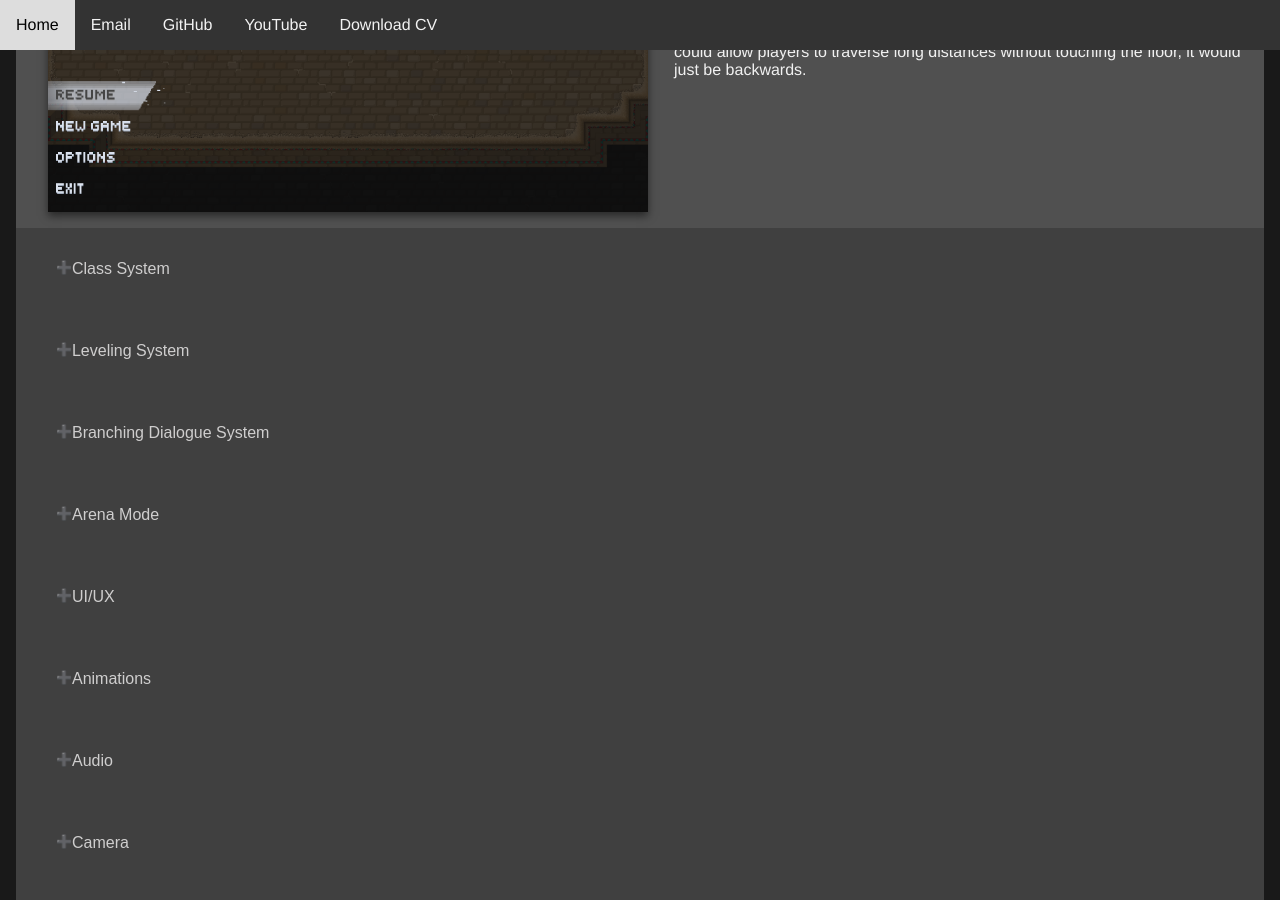
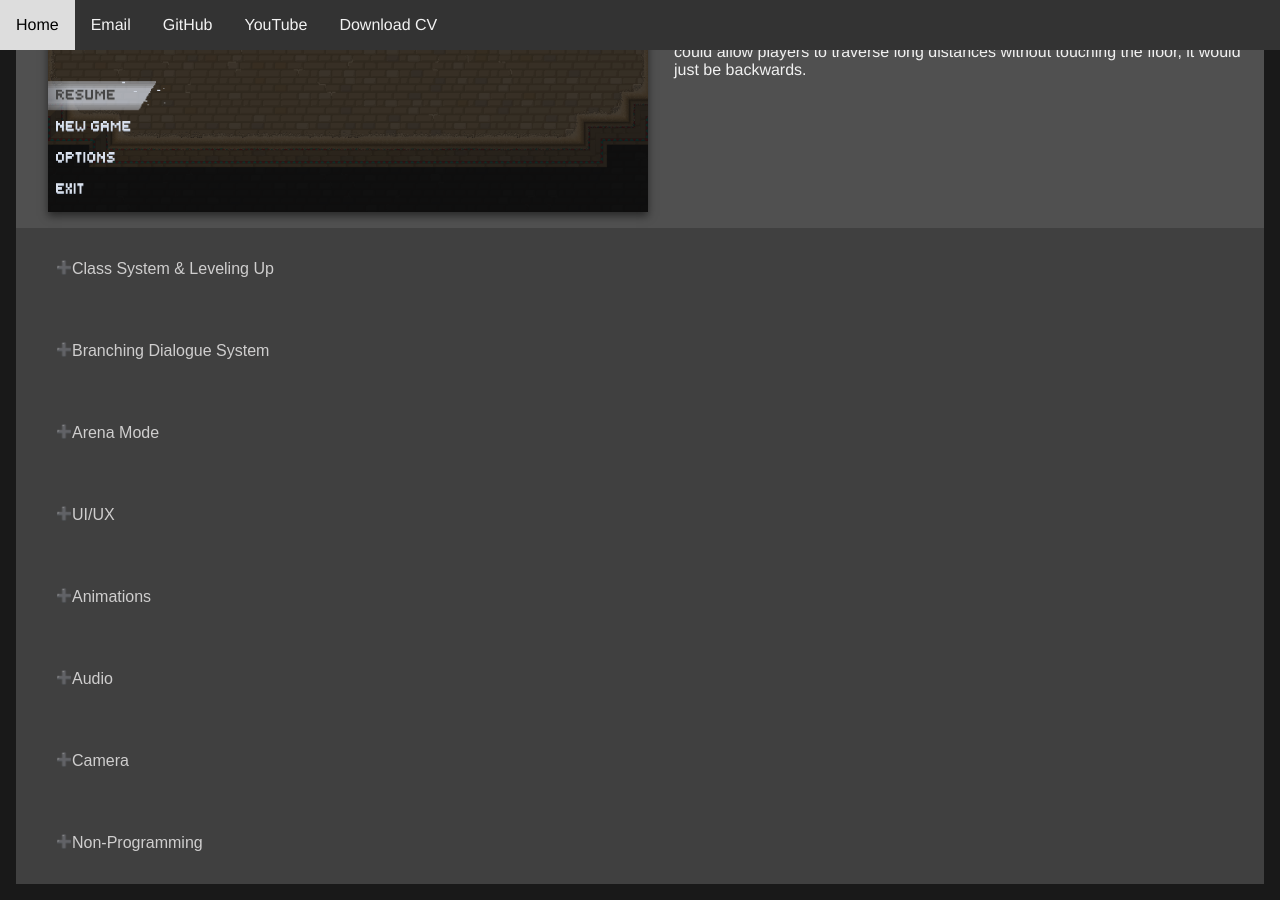
Before and after one commit to KaneAdams-Dev/KaneAdams-Dev.github.io, a Jekyll site: the page built from Projects/Rambleon.html, in a window 1280 px wide and 900 px high, scrolled down 3425 px. Built offline with Jekyll 4.4.1, drawn with Linux system fonts in a browser that asks for light colours; Markdown is read by kramdown in place of the engine named in the settings.

Commit message:
Rambleon - Class & Levels
Finished class draft and starting adding leveling up draft.

Merged class and leveling sections

```diff
--- a/Projects/Rambleon.html
+++ b/Projects/Rambleon.html
@@ -214,14 +214,14 @@
         </div>
 
         <button type="button" class="collapsible">
-            Class System
+            Class System & Leveling Up
         </button>
         <div class="collapsible-content">
             <div class="content-pair">
                 <img src="/Images/Mobbers/Unchecked/GameScreenshot06-07-24 (00-08-59).png">
                 <div class="text-container">
                     <p>
-                        Taking inspiration from RPGs, character classes with their own strengths and weaknesses that allow for different play styles.
+                        Taking inspiration from RPGs, we created character classes with their own strengths and weaknesses that allow for different play styles. I used Object Oriented methods to create a base character and then children classes that alter the different stat variables that make up the character.
 
                         <br><br>
 
@@ -238,12 +238,32 @@
                 </div>
 
                 <img src="/Images/Mobbers/Unchecked/GameScreenshot06-07-24 (00-19-08).png">
-                <p>
-
-                </p>
+                <div class="text-container">
+                    <p>
+                        4 classes can be chosen from that have unique playstyles influenced by their stats:
+                    </p>
+                    <ul>
+                        <li>
+                            Paladin - Heavy attacker with lots of strength and health, decent amount of magic, and slow speed
+                        </li>
+                        <li>
+                            Arcane Warrior - Small health and low melee damage but can rely on it's high mana for strategy
+                        </li>
+                        <li>
+                            Rogue - Fast moving, with able to make lots of attacks with high stamina to balance out the lack of strength and magic
+                        </li>
+                        <li>
+                            Peasant - The hard difficulty, playing with little health, strength, magic, and speed
+                        </li>
+                    </ul>
+                </div>
 
                 <img src="/Images/Mobbers/Unchecked/GameScreenshot06-07-24 (00-17-48).png">
                 <p>
+                    The player can level improve these stats by leveling up. Along with the stats for the character, level and experience variables are also included.
+
+                    <br><br>
+
 
                 </p>
 
@@ -260,7 +280,7 @@
 
         </div>
 
-        <button type="button" class="collapsible">
+        <!-- <button type="button" class="collapsible">
             Leveling System
         </button>
         <div class="collapsible-content">
@@ -280,7 +300,7 @@
 
                 </p>
             </div>
-        </div>
+        </div> -->
 
         <button type="button" class="collapsible">
             Branching Dialogue System
```
